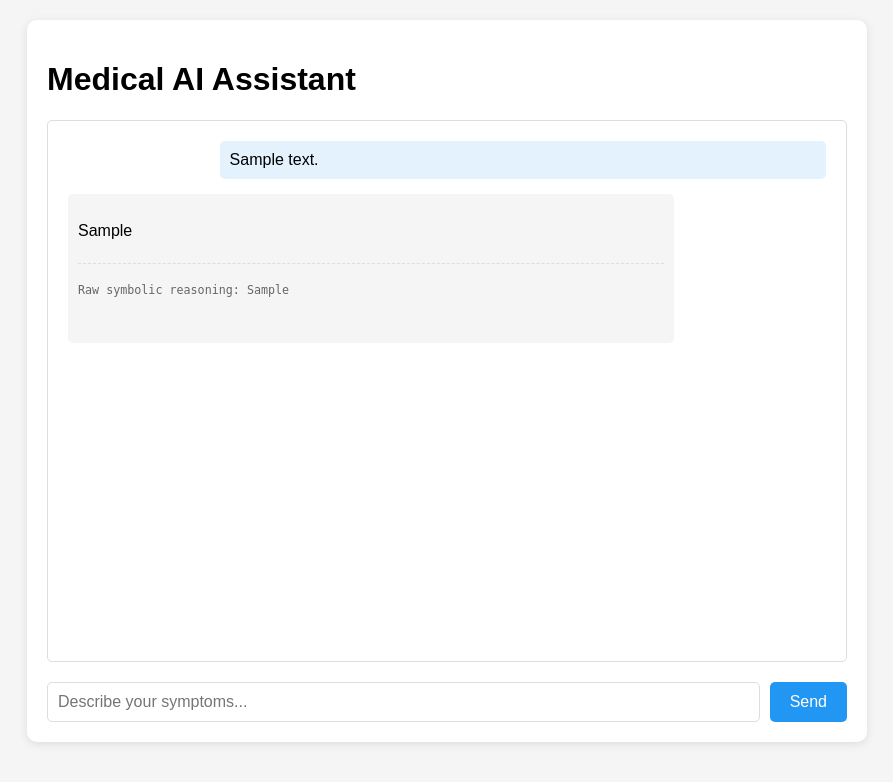
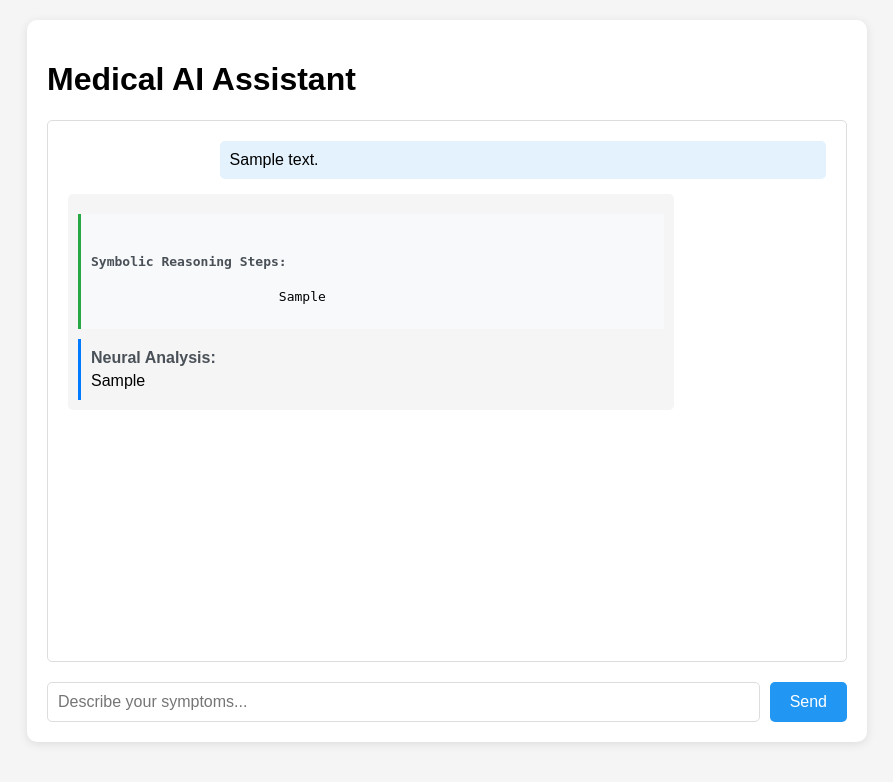
Before and after one commit to YonatanBest/Neuro-Symbolic-AI, a Flask app: template templates/index.html in a window 1280 px wide. Shown: the top 782 px of the page, without its empty margins (193-1086 px from the left). Run offline with Flask 3, Linux system fonts and the light colour scheme; the template is opened without the code that fills it: most values are stand-ins (such as "Sample title", 1, 10 or a date in 2020); parts of the project's set-up code (start-up, migrations or seed data) failed here and were passed over.

Commit message:
final form with formatted output

```diff
--- a/app.py
+++ b/app.py
@@ -237,26 +237,29 @@ def chat():
             The reasoning chain shows:
             {symbolic_results['raw_result']}
 
-            Please explain this to the patient in a friendly, clear way that:
-            1. Acknowledges their symptoms
-            2. Explains what our system found (in simple terms)
-            3. Explains why this makes sense medically
-            4. Suggests what they should do next
-
-            Use a warm, caring tone and avoid technical jargon. Break down the medical reasoning in a way that's easy to understand.
-            Start with something like "I've carefully looked at your symptoms..." and guide them through your thinking.
-
-            Make sure to explain:
-            - How their symptoms connect to each other
-            - Why these symptoms suggest this particular condition
-            - What treatments might help and why
-            - What they should do next
+            Please provide your analysis in the following structured format:
 
             Disease:
-            More information about the disease:
+            - Name of the identified condition
+            - Confidence level in the diagnosis
+
+            More Information:
+            - Brief description of the condition
+            - How the symptoms relate to the diagnosis
+            - Common causes and risk factors
+            - Typical duration and progression
+
             Treatment:
-            End with a caring reminder that while our system can help identify possible conditions, they should see a healthcare provider for a proper diagnosis.
-            """
+            - Immediate steps to take
+            - Recommended medications
+            - Lifestyle changes
+            - Monitoring requirements
+            - When to seek emergency care
+
+            Important Note:
+            While our AI system can help identify possible conditions, this is not a substitute for professional medical care. Please consult with a healthcare provider for proper diagnosis and treatment.
+
+            Use a warm, caring tone and avoid technical jargon. Break down the medical reasoning in a way that's easy to understand."""
 
             user_proxy.initiate_chat(
                 assistant,
--- a/templates/index.html
+++ b/templates/index.html
@@ -40,15 +40,55 @@
         .ai-message {
             background-color: #f5f5f5;
             margin-right: 20%;
-            white-space: pre-line;
         }
-        .symbolic-reasoning {
+        .symbolic-section {
             font-family: monospace;
-            font-size: 0.9em;
-            color: #666;
-            margin-top: 5px;
-            padding-top: 5px;
-            border-top: 1px dashed #ddd;
+            background-color: #f8f9fa;
+            border-left: 3px solid #28a745;
+            padding: 10px;
+            margin-top: 10px;
+            white-space: pre-wrap;
+        }
+        .neural-section {
+            border-left: 3px solid #007bff;
+            padding: 10px;
+            margin-top: 10px;
+        }
+        .section-header {
+            font-size: 1.2em;
+            font-weight: bold;
+            color: #2c3e50;
+            margin-top: 15px;
+            margin-bottom: 10px;
+            padding-bottom: 5px;
+            border-bottom: 2px solid #eee;
+        }
+        .subsection {
+            margin-left: 15px;
+            margin-bottom: 10px;
+        }
+        .bullet-point {
+            margin-left: 20px;
+            position: relative;
+            padding-left: 15px;
+        }
+        .bullet-point:before {
+            content: "•";
+            position: absolute;
+            left: 0;
+            color: #007bff;
+        }
+        .important-note {
+            background-color: #fff3cd;
+            border-left: 3px solid #ffc107;
+            padding: 10px;
+            margin-top: 15px;
+            font-style: italic;
+        }
+        .section-title {
+            font-weight: bold;
+            margin-bottom: 5px;
+            color: #495057;
         }
         .input-container {
             display: flex;
@@ -78,6 +118,11 @@
             text-align: center;
             margin: 10px 0;
         }
+        .error-message {
+            color: #dc3545;
+            padding: 10px;
+            border-left: 3px solid #dc3545;
+        }
     </style>
 </head>
 <body>
@@ -87,11 +132,22 @@
             {% for message in chat_history %}
             <div class="message user-message">{{ message.user_message }}</div>
             <div class="message ai-message">
-                {{ message.ai_response }}
-                {% if message.symbolic_reasoning %}
-                <div class="symbolic-reasoning">
-                    Raw symbolic reasoning: {{ message.symbolic_reasoning }}
-                </div>
+                {% if message.ai_response.error %}
+                    <div class="error-message">{{ message.ai_response.message }}</div>
+                {% else %}
+                    {% if message.ai_response.symbolic_reasoning %}
+                    <div class="symbolic-section">
+                        <div class="section-title">Symbolic Reasoning Steps:</div>
+                        {{ message.ai_response.symbolic_reasoning }}
+                    </div>
+                    {% endif %}
+
+                    {% if message.ai_response.neural_analysis %}
+                    <div class="neural-section">
+                        <div class="section-title">Neural Analysis:</div>
+                        {{ message.ai_response.neural_analysis }}
+                    </div>
+                    {% endif %}
                 {% endif %}
             </div>
             {% endfor %}
@@ -109,7 +165,7 @@
             chatContainer.scrollTop = chatContainer.scrollHeight;
         }
 
-        function appendMessage(message, isUser, symbolicReasoning = null) {
+        function appendMessage(message, isUser) {
             const chatContainer = document.getElementById('chatContainer');
             const messageDiv = document.createElement('div');
             messageDiv.className = `message ${isUser ? 'user-message' : 'ai-message'}`;
@@ -117,12 +173,70 @@
             if (isUser) {
                 messageDiv.textContent = message;
             } else {
-                messageDiv.textContent = message;
-                if (symbolicReasoning) {
-                    const symbolicDiv = document.createElement('div');
-                    symbolicDiv.className = 'symbolic-reasoning';
-                    symbolicDiv.textContent = 'Raw symbolic reasoning: ' + symbolicReasoning;
-                    messageDiv.appendChild(symbolicDiv);
+                if (message.error) {
+                    const errorDiv = document.createElement('div');
+                    errorDiv.className = 'error-message';
+                    errorDiv.textContent = message.message;
+                    messageDiv.appendChild(errorDiv);
+                } else {
+                    // Symbolic Reasoning Section
+                    if (message.symbolic_reasoning) {
+                        const symbolicDiv = document.createElement('div');
+                        symbolicDiv.className = 'symbolic-section';
+                        const symbolicTitle = document.createElement('div');
+                        symbolicTitle.className = 'section-title';
+                        symbolicTitle.textContent = 'Symbolic Reasoning Steps:';
+                        symbolicDiv.appendChild(symbolicTitle);
+                        symbolicDiv.appendChild(document.createTextNode(message.symbolic_reasoning));
+                        messageDiv.appendChild(symbolicDiv);
+                    }
+
+                    // Neural Analysis Section
+                    if (message.neural_analysis) {
+                        const neuralDiv = document.createElement('div');
+                        neuralDiv.className = 'neural-section';
+
+                        // Split the analysis into sections
+                        const sections = message.neural_analysis.split('\n\n');
+                        sections.forEach(section => {
+                            if (section.trim()) {
+                                if (section.startsWith('Disease:') ||
+                                    section.startsWith('More Information:') ||
+                                    section.startsWith('Treatment:')) {
+                                    // Create section header
+                                    const header = document.createElement('div');
+                                    header.className = 'section-header';
+                                    header.textContent = section.split(':')[0];
+                                    neuralDiv.appendChild(header);
+
+                                    // Create subsection content
+                                    const content = document.createElement('div');
+                                    content.className = 'subsection';
+
+                                    // Process bullet points
+                                    const points = section.split('\n').slice(1);
+                                    points.forEach(point => {
+                                        if (point.trim()) {
+                                            const bulletPoint = document.createElement('div');
+                                            bulletPoint.className = 'bullet-point';
+                                            bulletPoint.textContent = point.trim().startsWith('-') ?
+                                                point.trim().substring(1).trim() : point.trim();
+                                            content.appendChild(bulletPoint);
+                                        }
+                                    });
+
+                                    neuralDiv.appendChild(content);
+                                } else if (section.startsWith('Important Note:')) {
+                                    const noteDiv = document.createElement('div');
+                                    noteDiv.className = 'important-note';
+                                    noteDiv.textContent = section;
+                                    neuralDiv.appendChild(noteDiv);
+                                }
+                            }
+                        });
+
+                        messageDiv.appendChild(neuralDiv);
+                    }
                 }
             }
 
@@ -153,13 +267,13 @@
             .then(response => response.json())
             .then(data => {
                 if (data.error) {
-                    appendMessage('Error: ' + data.error, false);
+                    appendMessage({ error: true, message: 'Error: ' + data.error }, false);
                 } else {
-                    appendMessage(data.response, false, data.symbolic_reasoning);
+                    appendMessage(data.response, false);
                 }
             })
             .catch(error => {
-                appendMessage('Error: Could not process your request', false);
+                appendMessage({ error: true, message: 'Error: Could not process your request' }, false);
                 console.error('Error:', error);
             })
             .finally(() => {
```
Also changed, not shown: README.md (added).
